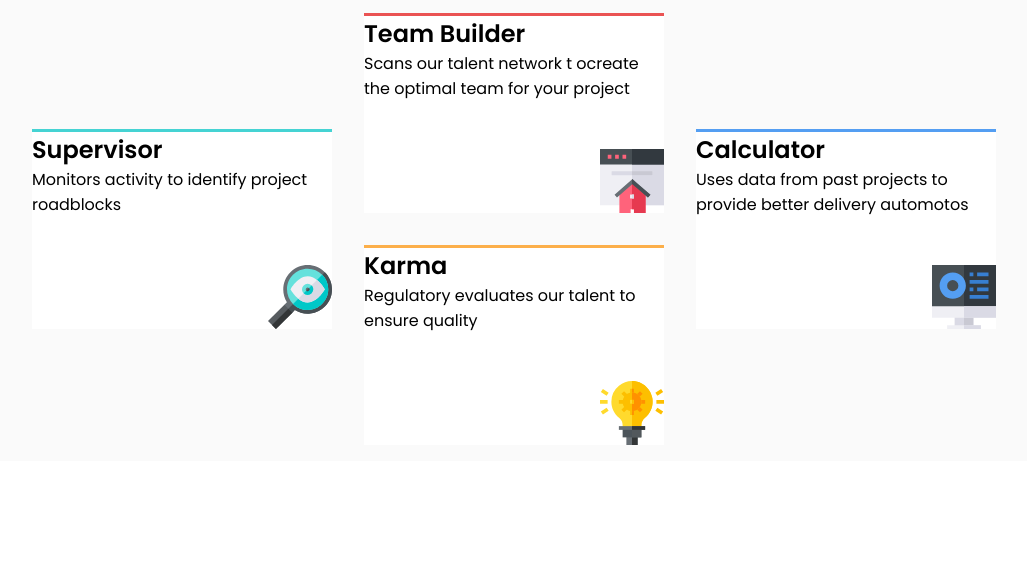
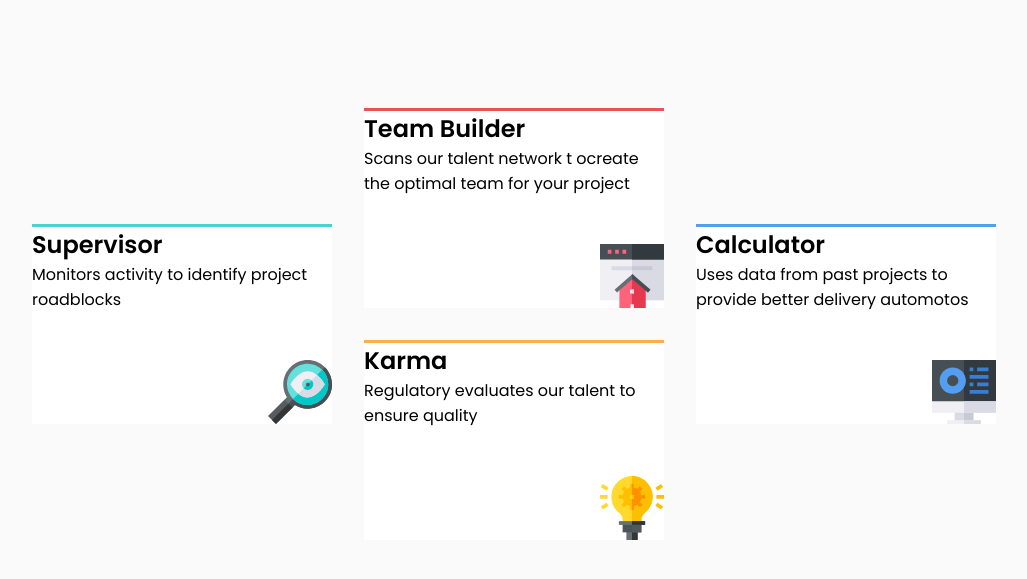
Before and after one commit to Deobp/Box_layout_5, a plain HTML site: page src/index.html in a window 1280 px wide. Shown: the part 149-728 px from the top of the page, without its empty margins (126-1153 px from the left). Drawn offline with Linux system fonts and the light colour scheme.

Commit message:
add height wrapper and template

```diff
--- a/src/css/style.css
+++ b/src/css/style.css
@@ -11,6 +11,11 @@
     display: flex;
     flex-direction: column;
     background-color: hsl(0, 0%, 98%);
+    height: 100vh;
+}
+
+.template {
+    height: 100%;
 }
 
 .top h1,
```
